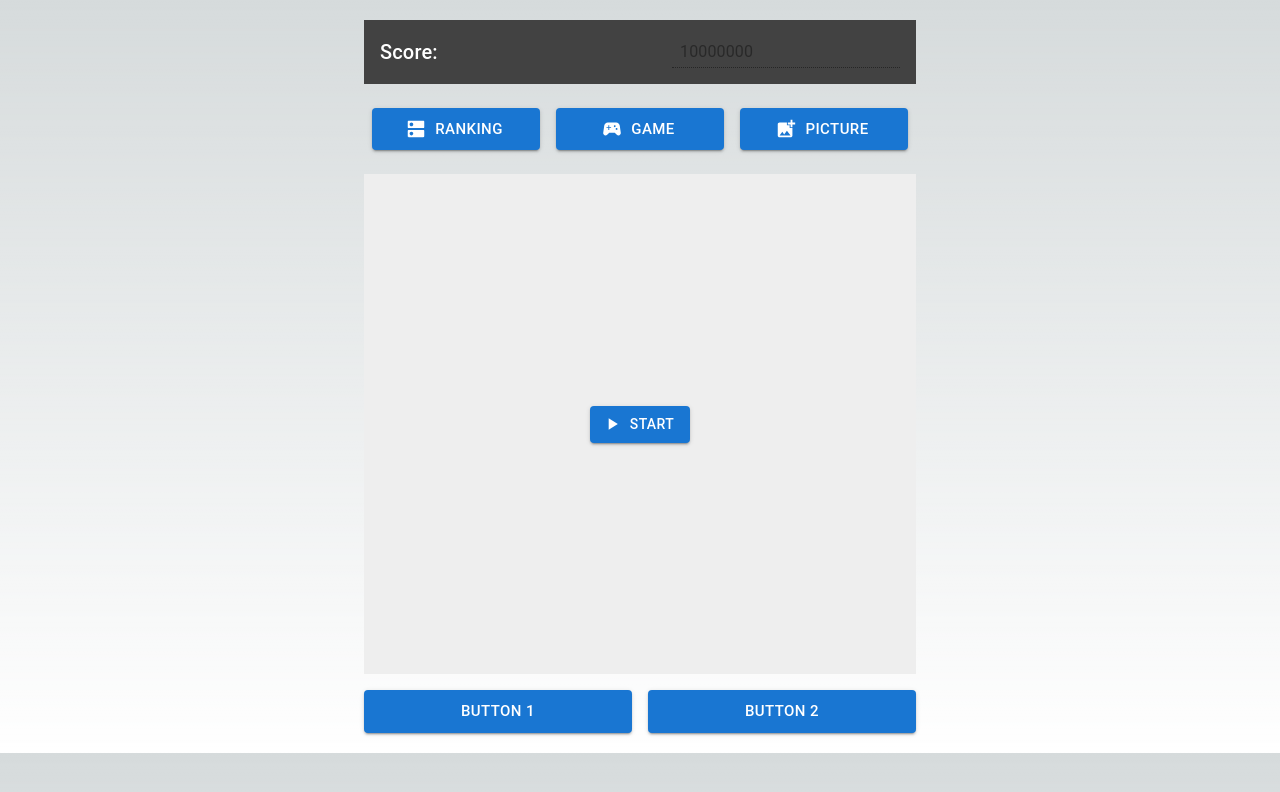
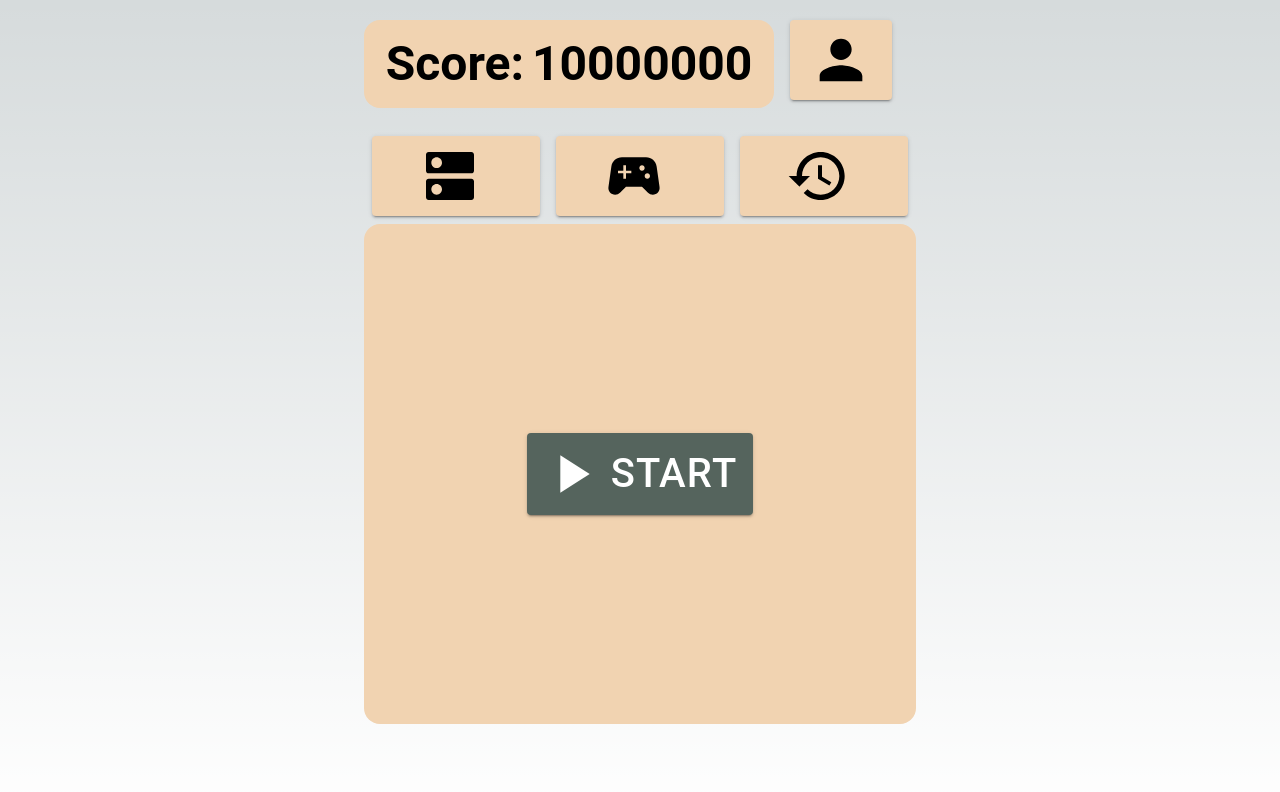
Before and after one commit to Kabuto0421/PhotoPickle, a Next.js app: page / in a window 1280 px wide. Shown: the top 792 px of the page. Built offline with nearby package versions, Linux system fonts and the light colour scheme.

Commit message:
ui adjustment

```diff
--- a/src/app/page.tsx
+++ b/src/app/page.tsx
@@ -1,68 +1,126 @@
 'use client'
 import React, { useState } from 'react';
-import { Button, Container, Typography, Grid, TextField, InputAdornment, Box } from '@mui/material';
-import AddPhotoAlternateIcon from '@mui/icons-material/AddPhotoAlternate';
+import { Button, Container, Typography, Grid, Box } from '@mui/material';
+import PersonIcon from '@mui/icons-material/Person';
 import SportsEsportsIcon from '@mui/icons-material/SportsEsports';
 import PlayArrowIcon from '@mui/icons-material/PlayArrow';
+import HistoryIcon from '@mui/icons-material/History';
 import DnsIcon from '@mui/icons-material/Dns';
 import MapProvider from "@/providers/map-provider";
 import MapComponent from "../libs/components/Map";
+
 export default function Home() {
-
     const [mapVisible, setMapVisible] = useState(false);
 
     const handleStartButtonClick = () => {
         setMapVisible(true); // mapVisibleをtrueに更新する
     };
+
+    // アイコンのスタイル
+    const iconStyle = {
+        fontSize: '64px', // アイコンのサイズを大きくする
+    };
+
     return (
-
         <Container maxWidth="sm">
+            <Grid item xs={12}>
                 <Grid container spacing={2} style={{ padding: '20px 0' }}>
-                {/* スコア表示のBox */}
-                <Grid item xs={12}>
+                    {/* スコア表示部分 */}
+                    <Grid item xs={9}>
                         <Box
                             display="flex"
                             alignItems="center"
-                        justifyContent="space-between"
+                            justifyContent="center"
                             padding={2}
-                        bgcolor="#424242"
+                            bgcolor="#F1D3B1"
+                            sx={{ borderRadius: '16px', textAlign: 'center', width: '100%' }}
                         >
-                        <Typography variant="h6" color="common.white">
-                            Score:
+                            <Typography
+                                variant="h3"
+                                component="div"
+                                sx={{
+                                    fontWeight: 'bold',
+                                    color: 'black',
+                                    display: 'flex',
+                                    justifyContent: 'center',
+                                    alignItems: 'center',
+                                    width: '100%'
+                                }}
+                            >
+                                Score: <Box component="span" sx={{ marginLeft: 1 }}>10000000</Box>
                             </Typography>
-                        <TextField
-                            InputProps={{
-                                startAdornment: <InputAdornment position="start" />,
-                                style: { color: '#fff' },
+                        </Box>
+                    </Grid>
+                    {/* Personアイコン表示部分 */}
+                    <Grid item xs={2.5}>
+                        <Button
+                            variant="contained"
+                            fullWidth
+                            size="large"
+                            sx={{
+                                backgroundColor: "#F1D3B1",
+                                color: "black",
+                                fontSize: '20px', // テキストのサイズを大きくする
+                                // アイコンのスタイルを直接ここに適用することもできる
+                                '& .MuiSvgIcon-root': { fontSize: iconStyle.fontSize },
                             }}
-                            variant="standard"
-                            value="10000000"
-                            disabled
-                        />
-                    </Box>
-
+                            centerRipple={true} // リップル効果を中心から
+                        >
+                            <PersonIcon /> {/* ボタンの子要素としてアイコンを直接配置 */}
+                        </Button>
+                    </Grid>
                 </Grid>
                 {/* 3つのボタンを横並び */}
                 <Grid item xs={12} container spacing={0} justifyContent="center">
+                    { /* ボタンのスタイルを統一して適用 */}
                     <Grid item xs={4} padding={1}>
-                        <Button variant="contained" startIcon={<DnsIcon />} fullWidth size="large">
-                            RANKING
+                        <Button
+                            variant="contained"
+                            startIcon={<DnsIcon style={iconStyle} />}
+                            fullWidth
+                            size="large"
+                            sx={{
+                                backgroundColor: "#F1D3B1",
+                                color: "black",
+                                fontSize: '20px', // テキストのサイズを大きくする
+                            }}
+                        >
+
                         </Button>
                     </Grid>
                     <Grid item xs={4} padding={1}>
-                        <Button variant="contained" startIcon={<SportsEsportsIcon />} fullWidth size="large">
-                            GAME
+                        <Button
+                            variant="contained"
+                            startIcon={<SportsEsportsIcon style={iconStyle} />}
+                            fullWidth
+                            size="large"
+                            sx={{
+                                backgroundColor: "#F1D3B1",
+                                color: "black",
+                                fontSize: '20px', // テキストのサイズを大きくする
+                            }}
+                        >
+
                         </Button>
                     </Grid>
                     <Grid item xs={4} padding={1}>
-                        <Button variant="contained" startIcon={<AddPhotoAlternateIcon />} fullWidth size="large">
-                            PICTURE
+                        <Button
+                            variant="contained"
+                            startIcon={<HistoryIcon style={iconStyle} />}
+                            fullWidth
+                            size="large"
+                            sx={{
+                                backgroundColor: "#F1D3B1",
+                                color: "black",
+                                fontSize: '20px', // テキストのサイズを大きくする
+                            }}
+                        >
+
                         </Button>
                     </Grid>
                 </Grid>
                 {/* 条件付きレンダリングでMapProviderとStartボタンの表示を切り替える */}
                 {mapVisible ? (
-                    //map表示用のコンポーネント
                     <MapProvider>
                         <MapComponent />
                     </MapProvider>
@@ -72,30 +130,32 @@ export default function Home() {
                             display="flex"
                             alignItems="center"
                             justifyContent="center"
-                            bgcolor="#eee"
+                            bgcolor="#F1D3B1"
                             style={{ height: '500px' }}
+                            sx={{ borderRadius: '16px' }}
                         >
-                            {/* StartボタンにonClickイベントハンドラを追加 */}
-                            <Button variant="contained" color="primary" startIcon={<PlayArrowIcon />} onClick={handleStartButtonClick}>
+                            <Button
+                                variant="contained"
+                                startIcon={<PlayArrowIcon style={iconStyle} />}
+                                onClick={handleStartButtonClick}
+                                sx={{
+                                    fontSize: '40px', // テキストのサイズを大きくする
+                                    backgroundColor: '#55645D', // ボタンの背景色を設定
+                                    color: 'white', // ボタンのテキスト色を白にする
+                                    '&:hover': {
+                                        backgroundColor: 'rgba(85, 100, 93, 0.8)', // ホバー時の背景色を少し明るくする
+                                    },
+                                }}
+                            >
                                 Start
                             </Button>
                         </Box>
                     </Grid>
                 )}
-                {/* 下部ボタン二つ */}
-                <Grid item xs={6}>
-                    <Button variant="contained" fullWidth size="large">
-                        Button 1
-                    </Button>
             </Grid>
-                <Grid item xs={6}>
-                    <Button variant="contained" fullWidth size="large">
-                        Button 2
-                    </Button>
+            <Grid item xs={12}>
+                <Box style={{ height: '100px' }}></Box>
             </Grid>
-            </Grid>
-
         </Container>
-
     );
 }
--- a/src/libs/components/Map.tsx
+++ b/src/libs/components/Map.tsx
@@ -7,9 +7,11 @@ import { GoogleMap, Marker, StreetViewService, StreetViewPanorama } from "@react
 
 // Googleマップのスタイルを定義
 const defaultMapContainerStyle = {
-    width: '570px',
-    height: '500px',
+    width: '80vw', // ビューポート幅の80%に
+    height: '70vh', // ビューポート高さの50%に
     borderRadius: '15px',
+    maxWidth: '570px', // 最大幅を570pxに制限
+    maxHeight: '500px', // 最大高さを500pxに制限
 };
 
 // マップのデフォルトの中心位置を定義（ここでは金沢の座標を使用）
```
Lines whose indentation alone changed are shown as unchanged.
